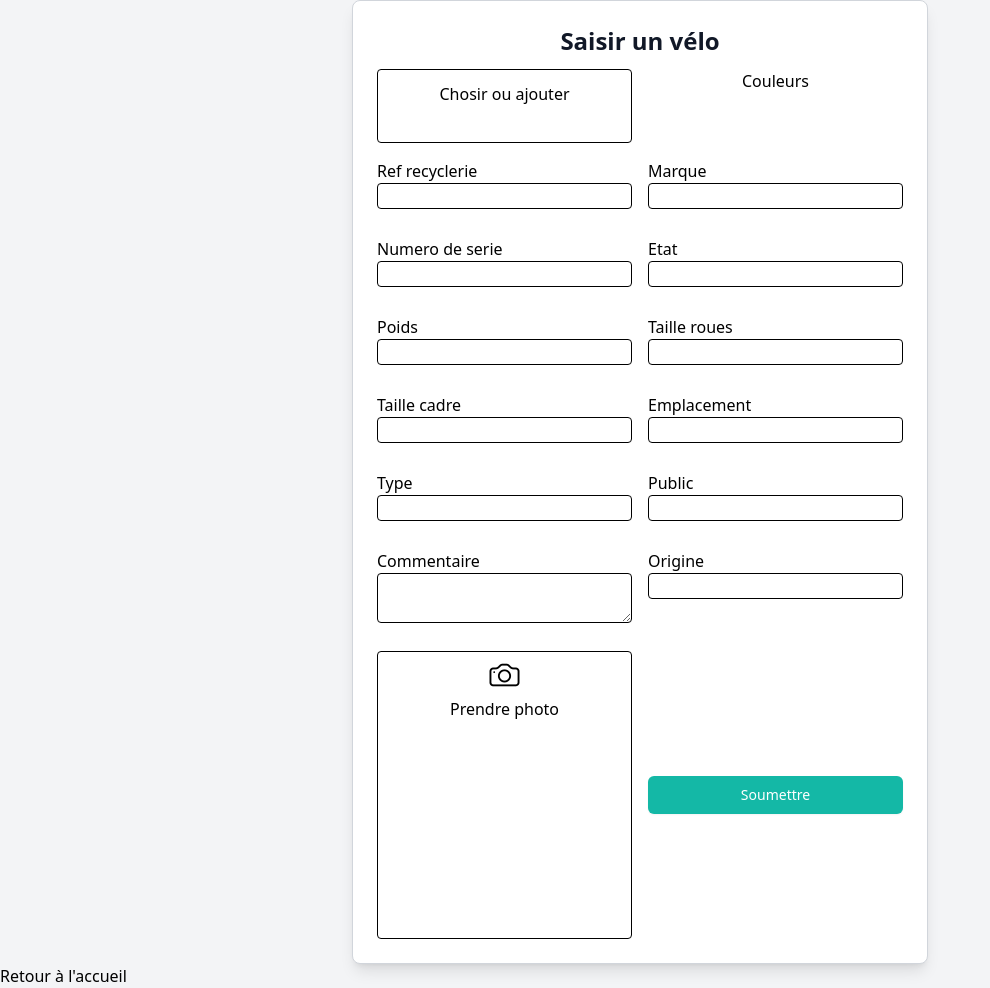
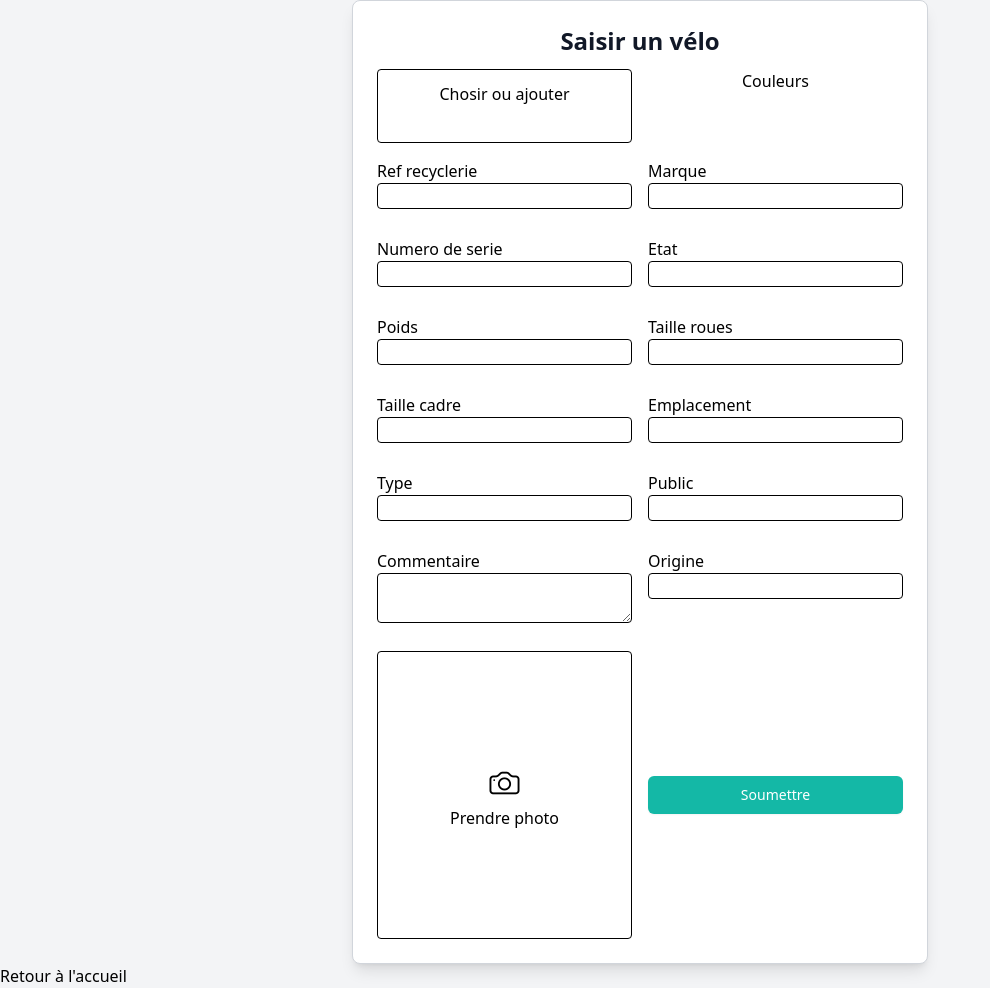
Before and after one commit to EbrahimiNajib32/Diag-Velo, a Symfony app: template templates/velo/new.html.twig in a window 1280 px wide. Shown: the whole page, without its empty margins (0-990 px from the left). Run offline with Twig, Linux system fonts and the light colour scheme; the template is opened without the code that fills it, so the values that code supplies are empty; form fields are guessed from the names that the template uses; style sheets or scripts are compiled from the project's sources; some libraries are stand-ins or nearby versions.

Commit message:
style : centrage d'une div

```diff
--- a/templates/velo/new.html.twig
+++ b/templates/velo/new.html.twig
@@ -109,7 +109,7 @@
                     {{ form_row(form.public, {'attr': {'class': 'bg-white block border border-black rounded w-full'}}) }}
                     {{ form_row(form.commentaire, {'attr': {'class': 'block border border-black rounded w-full'}}) }}
                     {{ form_row(form.origine, {'attr': {'class': 'block border border-black rounded w-full'}}) }}
-                    <div class="border border-black rounded pr-2 pl-2 h-72">
+                    <div class="border border-black rounded pr-2 pl-2 h-72 flex items-center justify-center">
                         <div class="text-center">
                             <button id="cameraIcon" type="button" class="cameraIcon">
                                 <i class="bi bi-camera"></i>
```
